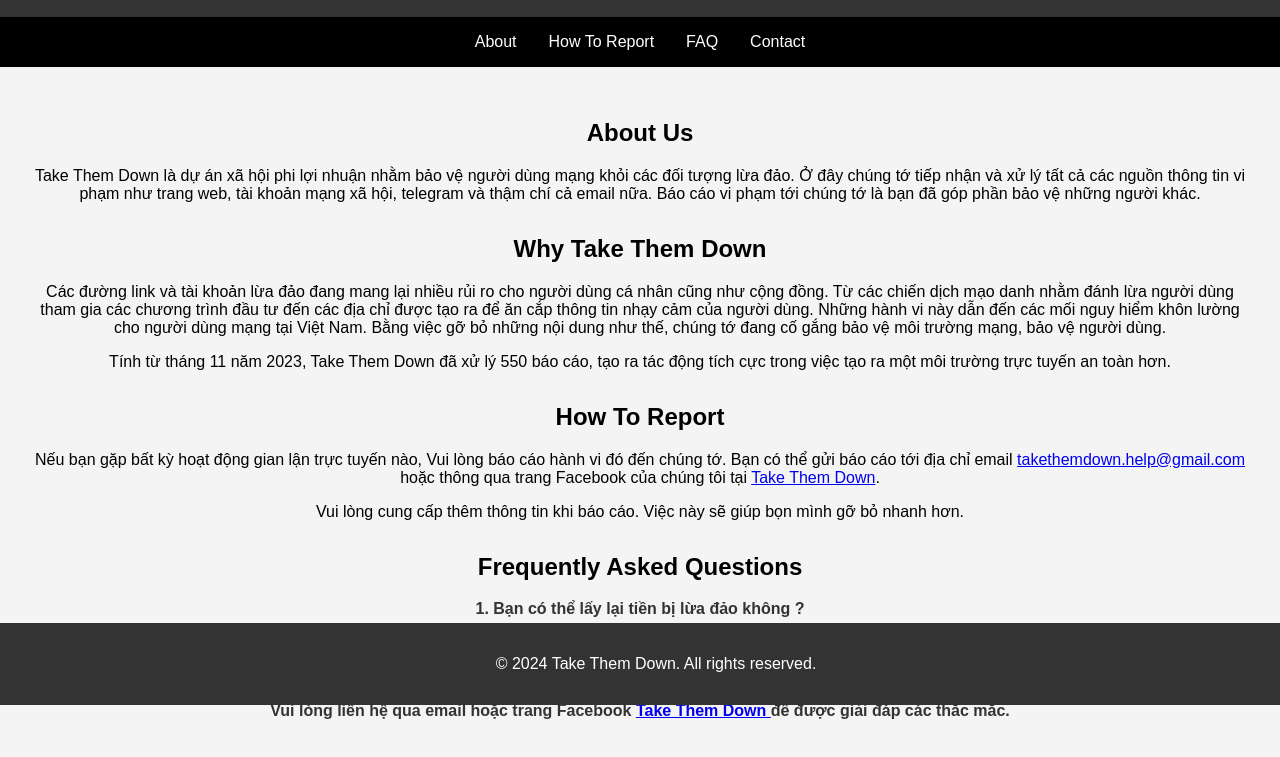
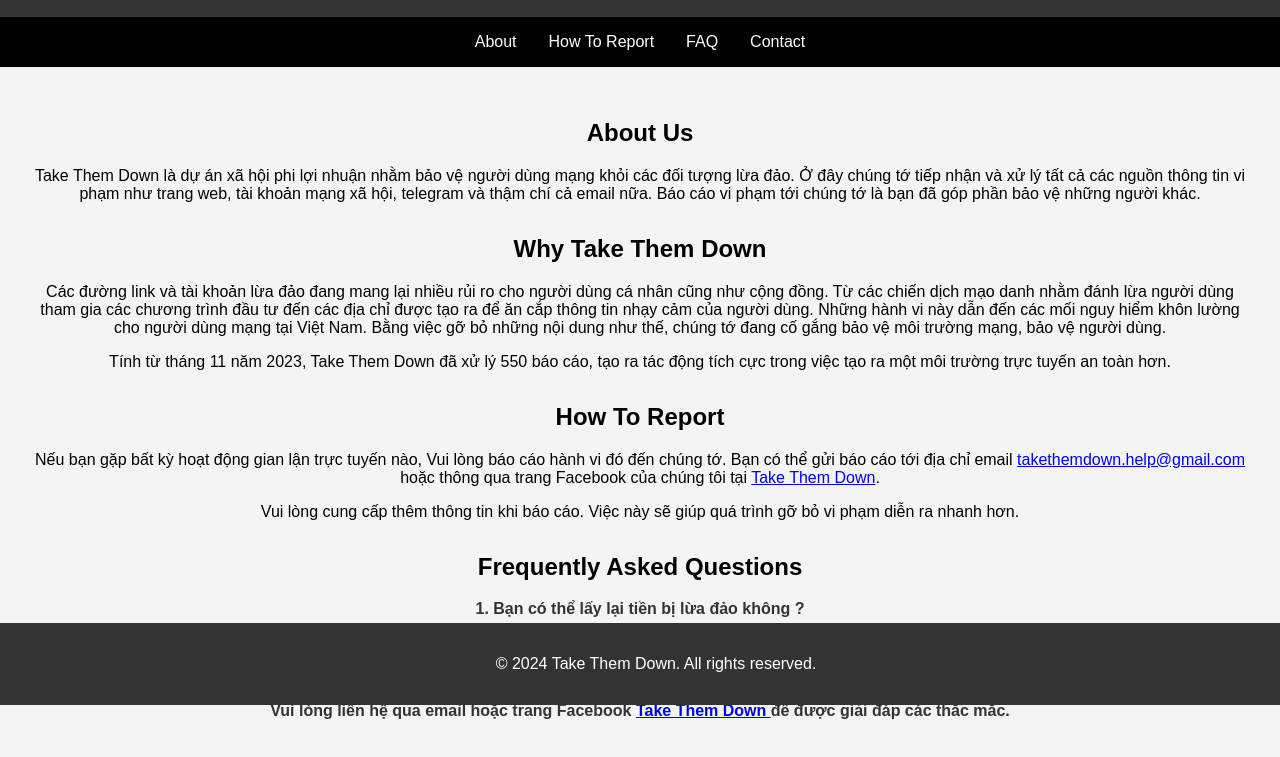
Before and after one commit to willbui69/takethemdown, a plain HTML site: page index.html in a window 1280 px wide. Shown: the part 95-852 px from the top of the page. Drawn offline with Linux system fonts and the light colour scheme.

Commit message:
content changed on index page

```diff
--- a/index.html
+++ b/index.html
@@ -42,7 +42,7 @@
             <h2>How To Report</h2>
             <p>Nếu bạn gặp bất kỳ hoạt động gian lận trực tuyến nào, Vui lòng báo cáo hành vi đó đến chúng tớ. Bạn có thể gửi báo cáo tới địa chỉ email <a href="mailto:takethemdown.help@gmail.com">takethemdown.help@gmail.com</a> hoặc thông qua trang Facebook của chúng tôi tại
                 <a href="https://www.facebook.com/takethemdown.vn/" target="_blank">Take Them Down</a>.</p>
-            <p> Vui lòng cung cấp thêm thông tin khi báo cáo. Việc này sẽ giúp bọn mình gỡ bỏ nhanh hơn. </p>
+            <p> Vui lòng cung cấp thêm thông tin khi báo cáo. Việc này sẽ giúp quá trình gỡ bỏ vi phạm diễn ra nhanh hơn. </p>
         </section>
 
         <section id="faq">
```
